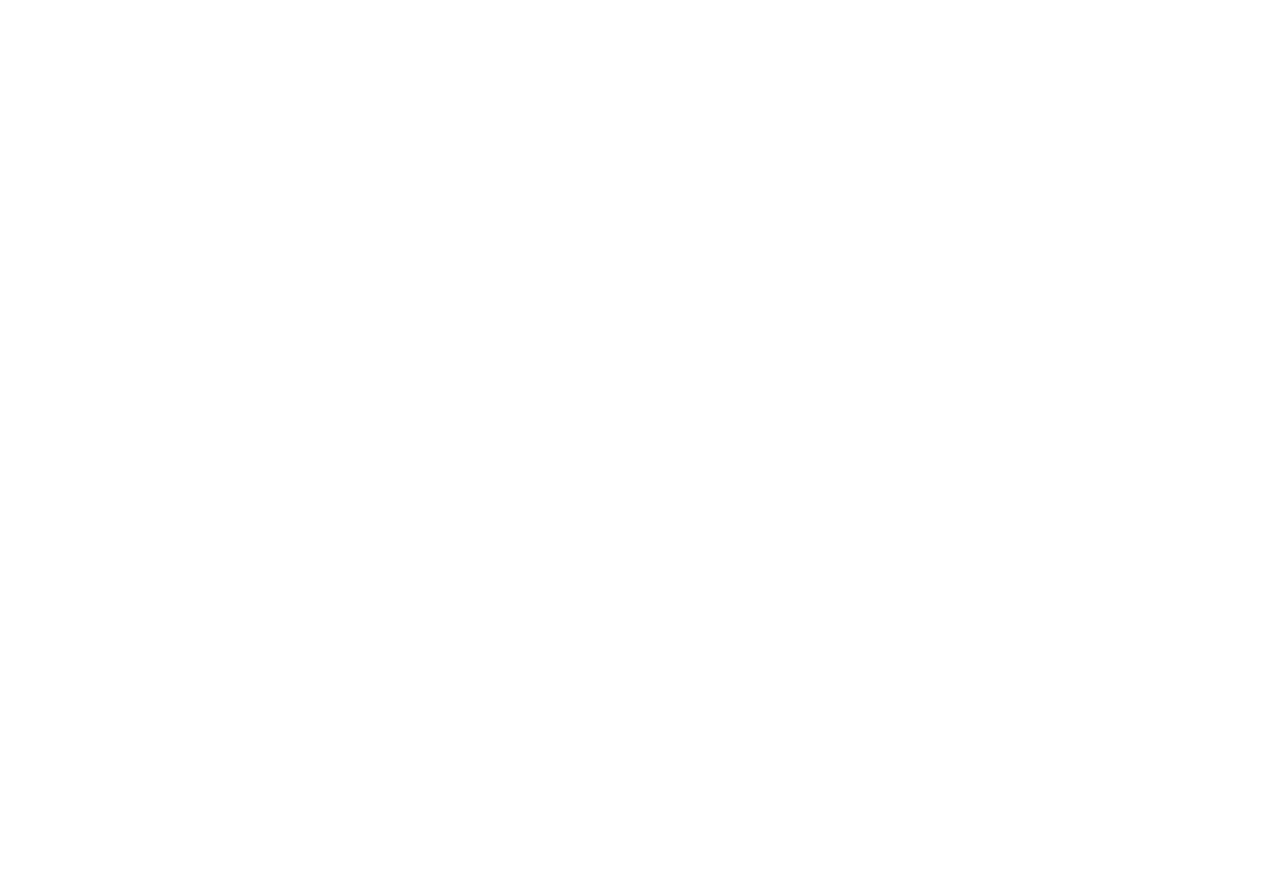
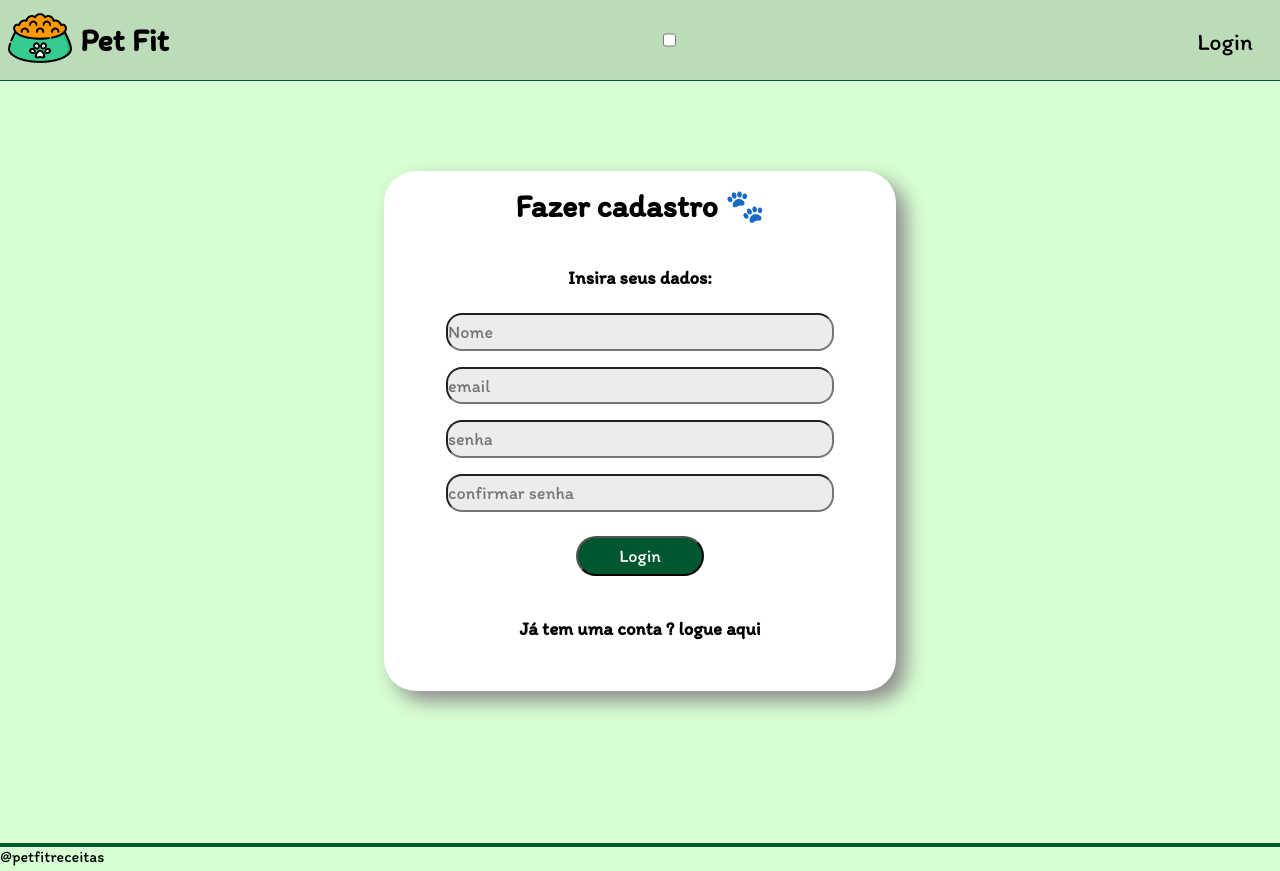
Before and after one commit to gilecca/ProjetoWeb, a plain HTML site: page cadastro.html in a window 1280 px wide. Before the commit the page ends 800 px from the top, so only its background shows below. Drawn offline with Linux system fonts and the light colour scheme.

Commit message:
arrumando css,index,cadastro, login

```diff
--- a/cadastro.html
+++ b/cadastro.html
@@ -0,0 +1,65 @@
+<!DOCTYPE html>
+<html lang="pt-br">
+<head>
+    <meta charset="UTF-8">
+    <meta name="viewport" content="width=device-width, initial-scale=1.0">
+    <title>Pet Fit</title>
+    <link rel="stylesheet" href="./css/login_cadastro.css">
+    <link rel="shortcut icon" href="./img/logo.ico" type="image/x-icon">
+</head>
+<body>
+    <header>
+        <div>
+            <a href="index.html">
+            <img src="./img/logo.png" alt="Imagem da logo do site">
+            </a>
+            <h1>Pet Fit</h1>
+        </div>
+
+        <input type="checkbox" id="menu">
+        <nav>
+            <label for="menu">
+                <span></span>
+                <span></span>
+                <span></span>
+            </label>
+
+            <div>
+
+                <a href="login.html">Login</a>
+            </div>
+        </nav>
+
+    </header>
+
+    <main>
+
+    <div>
+        <h1>Fazer cadastro 🐾</h1>
+
+
+
+        <section>
+            <h3>Insira seus dados:</h3>
+            <input type="text" name="nome" placeholder="Nome">
+            <input type="email" placeholder="email" name="nome_user">
+            <input type="password" placeholder="senha" name="senha_user">
+            <input type="password" placeholder="confirmar senha" nome="senha_confirmar">
+            <button>Login</button>
+        </section>
+        <section>
+            <a href="cadastro.html">
+            <h3>Já tem uma conta ? logue aqui</h3>
+        </a>
+        </section>
+
+    </div>
+
+
+
+    </main>
+    <footer class="container">
+        @petfitreceitas
+    </footer>
+</body>
+</html>
--- a/css/login_cadastro.css
+++ b/css/login_cadastro.css
@@ -1,34 +1,44 @@
 @import url('https://fonts.googleapis.com/css2?family=Itim&display=swap');
 
+
 *{
-    background: var(--primary);
+  /*background: var(--primary);*/
   margin: 0;
   padding: 0;
   outline: 0;
-    box-sizing: border-box;
   font-family: Itim;
 }
+
 
 :root {
   --primary: #d8ffd4;
   --secondary: #005730;
   --black: #000;
   --white: #fff;
+  --verde: #bcdbb9;
+  --cinza:#9c9797;
+}
+
+
+body{
+  background-color: var(--primary);
 }
 
 header {
   display: flex;
   flex-direction: row;
   justify-content: space-between;
-    border-bottom: 0.15rem solid var(--secondary);
-    height: 6rem;
-    margin-bottom: 0.3rem;
+  border-bottom: 0.1rem solid var(--secondary);
+  height: 5rem;
+  background-color: var(--verde);
+
 }
 
 header div{
     align-items: center;
     display: flex;
 }
+
 
 header div img{
     background-color: transparent;
@@ -37,20 +47,40 @@ header div img{
     margin-right: 0.5rem;
 }
 
-header nav div form {
-    background-color: var(--white);
-    border-radius: 1rem;
+header nav div {
   display: flex;
   align-items: center;
   margin-top: 1rem;
   margin: 1.7rem;
 }
 
+header nav div a {
+color: initial;
+text-decoration: none;
+font-size: x-large;
+}
+
+header nav div a:hover{
+  color: #005730;
+  transform: scale(1.2);
+}
+
+
+  /* header nav div form {
+ background-color: 1rem;
+    display: flex;
+    align-items: center;
+    margin-top: 1rem;
+    margin: 1.7rem;
+}
+
+
 header nav div form img{
     background-color: transparent;
     height: 1.5rem;
     margin: 0.5rem;
 }
+
 
 header nav div form input {
     background-color: transparent;
@@ -59,7 +89,8 @@ header nav div form input {
     margin-left: 0.5rem;
     border-radius: 1rem;
 
-}
+}*/
+
 
 main {
     min-height: calc(100vh - 8rem);
@@ -70,32 +101,85 @@ main {
   }
 main div{
 
+
     justify-items: center;
     background-color: #ffffff;
     border-radius: 2rem;
     box-shadow: 10px 10px 20px #8d8b8b;
-    height: 25rem;
-    width: 40rem;
+    height: 65vh;
+    width: 40vw;
     margin-top: 7%;
+
 
 }
 main div h1{
+  padding-top: 1rem;
     background-color: transparent;
+
 
 }
 
+
   main div section {
     background-color: transparent;
-    justify-items: center;
-    margin-top: 10%;
+    align-items: center;
+    display: flex;
+    flex-direction: column;
+    margin-top: 5%;
   }
 
-  main div section{
-    align-items: center;
-    box-shadow: #000;
-    justify-items: center
+
+  main div section h3{
+    background-color: transparent;
+    margin: 1rem;
   }
 
+
+  main div section input{
+    background-color:#ececec;
+    border-radius: 1rem;
+    margin: 0.5rem;
+    width: 30vw;
+    height: 2.1rem;
+    font-size: large;
+
+  }
+
+
+  main div section button{
+    background-color:var(--secondary);
+    border-radius: 2rem;
+    width: 10vw;
+    height: 5vh;
+    font-size: large;
+    margin-top: 1rem;
+    color: var(--white);
+
+
+  }
+
+
+  main div section button:hover{
+    background-color:var(--primary);
+    color: var(--black);
+
+
+  }
+
+
+  main div section a{
+ background-color: transparent;
+ text-decoration: none;
+ color: inherit;
+
+
+  }
+
+
+  main div section a:hover{
+    color: var(--secondary);
+
+     }
 
 
   #cadastro {
@@ -107,12 +191,14 @@ main div h1{
     align-items: center;
   }
 
+
   #cadastro h3{
     background-color: transparent;
     margin: 2rem;
     text-decoration: none;
     align-items: center;
   }
+
 
   #cadastro button{
     background-color: var(--secondary);
@@ -121,6 +207,7 @@ main div h1{
     text-decoration: underline;
     align-items: center;
   }
+
 
   #login{
     background-color: var(--white);
@@ -142,6 +229,7 @@ main div h1{
     border-radius: 1.5rem;
   }
 
+
   #login a{
     border-top: 2rem;
     height: 15rem;
@@ -150,12 +238,14 @@ main div h1{
     border-radius: 0.5rem;
   }
 
+
 footer {
     border-top: 0.3rem solid var(--secondary);
     height: 1.5rem;
     border-left: 0;
 }
 
+
 footer aside {
     max-width: 1040px;
     margin: 0 auto;
--- a/css/style.css
+++ b/css/style.css
@@ -1,13 +1,15 @@
 @import url('https://fonts.googleapis.com/css2?family=Itim&display=swap');
 
+
+
 *{
-    background: var(--primary);
+   /*background: var(--primary);*/
    margin: 0;
    padding: 0;
    outline: 0;
-    box-sizing: border-box;
    font-family: Itim;
 }
+
 
 :root {
    --primary: #d8ffd4;
@@ -19,15 +21,20 @@
 }
 
 
+body{
+   background-color: var(--primary);
+}
+
 header {
    display: flex;
    flex-direction: row;
    justify-content: space-between;
    border-bottom: 0.2rem solid var(--secondary);
    height: 5rem;
-
+   background-color: var(--verde);
 
 }
+
 
 header div{
    align-items: center;
@@ -35,13 +42,40 @@ header div{
 
 }
 
+
 header div img{
    background-color: transparent;
-    height: 4rem;
+   height: 10vh;
    margin-left: 0.5rem;
    margin-right: 0.5rem;
 }
+header nav div button{
 
+
+   background-color: var(--secondary);
+   color: var(--white);
+   border-radius: 5rem;
+   padding: 0.5em;
+   text-decoration: none;
+   margin-bottom: 1rem;
+   width: 10rem;
+   margin-left: 0.5rem;
+   margin-top: 1rem;
+   box-shadow: 0 4px #000000;
+
+}
+
+
+header nav div button:hover{
+   background-color: #0ba560;
+
+}
+header nav div button:active {
+   transform: translateY(2px);
+   box-shadow: 0 2px #2d7038;
+
+
+}
 header nav div form {
    background-color: var(--white);
    border-radius: 1rem;
@@ -50,11 +84,13 @@ header nav div form {
    margin: 1rem;
 }
 
+
 header nav div form img{
    background-color: transparent;
    height: 1.5rem;
    margin: 0.5rem;
 }
+
 
 header nav div form input {
    background-color: transparent;
@@ -64,19 +100,27 @@ header nav div form input {
    border-radius: 1rem;
 }
 
+
  header nav div a {
    text-decoration: none;
    font-size: 1.5rem;
    color: inherit;
    margin-right: 1rem;
 
+
 }
+
 
 header nav div a:hover{
 color: var(--secondary);
 transform: scale(1.2);
 
+
 }
+
+
+
+
 
 
 main {
@@ -86,6 +130,7 @@ main {
    max-width: calc(100vw - 5rem);
  }
 
+
  #index {
    display: grid;
    grid-template-columns: repeat(2, 1fr);
@@ -93,6 +138,7 @@ main {
    margin-left: auto;
    width: 100vw;
  }
+
 
  #index section a  {
    text-decoration: none;
@@ -107,6 +153,7 @@ main {
        background-color: var(--verde);
        border: 0.3rem solid var(--secondary);
        border-radius: 2rem;
+       /*box-shadow: 5px 5px 20px var(--cinza);*/
        height: 45vh;
        width: 25vw;
        margin: 1rem;
@@ -118,13 +165,13 @@ main {
        filter: brightness(1.05);
      }
 
+
      #index section img {
        height: 30vh;
        width: 20vw;
        background-color: transparent;
        margin-top: 5%;
      }
-
 
       #index section h3 {
        background-color: transparent;
@@ -137,40 +184,24 @@ main {
  }
 
 
-main div button{
-    background-color: var(--secondary);
-    color: var(--white);
-    border-radius: 5rem;
-    padding: 0.5em;
-    text-decoration: none;
-    margin-bottom: 1rem;
-    width: 10vw;
-    margin-left: 0.5rem;
-    margin-top: 1rem;
-    box-shadow: 0 4px #000000;
-}
 
-main div button:hover{
-    background-color: #0ba560;
-    color: var(--white);
-}
-main div button:active {
-    transform: translateY(2px);
-    box-shadow: 0 2px #2d7038;
-  }
+
+
+
+
 
 main div small{
    font-size: 1.2rem;
    font-weight: bold;
+}
 
-}
 
 main div:first-child section{
    background-color: var(--verde);
    border: 0.3rem solid var(--secondary);
    border-radius: 2rem;
    box-shadow: 5px 5px 20px var(--cinza);
-    height: 45vh;
+   height: 40vh;
    width: 30vw;
    margin: 1.5rem;
    padding-top: 1rem;
@@ -179,10 +210,12 @@ main div:first-child section{
 
 }
 
+
 main div:first-child section:hover{
    transform: scale(1.03);
    filter: brightness(1.05);
 }
+
 
 main div:first-child section iframe{
    height: 30vh;
@@ -191,10 +224,13 @@ main div:first-child section iframe{
    margin-top: 5%;
 }
 
+
  main div:first-child section h3{
 background-color: transparent;
 
+
 }
+
 
 footer {
    border-top: 0.3rem solid var(--secondary);
@@ -202,9 +238,17 @@ footer {
    border-left: 0;
 }
 
+
+footer aside {
+   max-width: 1040px;
+   margin: 0 auto;
+}
+
+
 header input#menu {
  display: none;
 }
+
 
 @media(max-width: 750px) {
  main {
@@ -231,6 +275,7 @@ header input#menu {
      border-radius: 0.5rem;
  }
 
+
  header nav label span {
      border: 0.1rem solid var(--secondary);
      width: 1.6rem;
@@ -238,13 +283,16 @@ header input#menu {
      border-radius: 20rem;
  }
 
+
  header nav label span:first-child {
      margin-top: 0.2rem;
  }
 
+
  header nav label span:last-child {
      margin-bottom: 0.2rem;
  }
+
 
  header input#menu:checked~nav div {
      display: flex;
@@ -253,10 +301,55 @@ header input#menu {
      top: 4rem;
      left: 0.5rem;
  }
+
+
  #index {
   display: grid;
-    grid-template-columns: repeat(auto-fit, minmax(500px, 1fr));
+  grid-template-columns: repeat(auto-fit, minmax(300px, 1fr));
   gap: 0.5rem;
 }
+main  {
+  display: flex;
+  flex-direction: column-reverse;
+  min-width: 80vw;
+}
+
+
+#index section {
+   background-color: var(--verde);
+   border: 0.3rem solid var(--secondary);
+   border-radius: 1rem;
+   height: 20rem;
+   width: 20rem;
+    margin-top: 1rem;
+}
+
+
+
+ #index section img {
+   height: 15rem;
+   width: 15rem;
+   background-color: transparent;
+   margin-top: 5%;
+ }
+
+
+
+
+main div:first-child section{
+ background-color: var(--verde);
+ border: 0.3rem solid var(--secondary);
+ border-radius: 1rem;
+ height:20em;
+ width:20rem;
+margin-top: 1rem;
+margin-right: 5rem;
 
 }
+
+
+main div:first-child  section img{
+width: 40vw;
+height: 30vh;
+}
+}
```
Also changed, not shown: index.html (+4 -4 lines), login.html (+2 -5 lines). Lines whose indentation alone changed are shown as unchanged.
